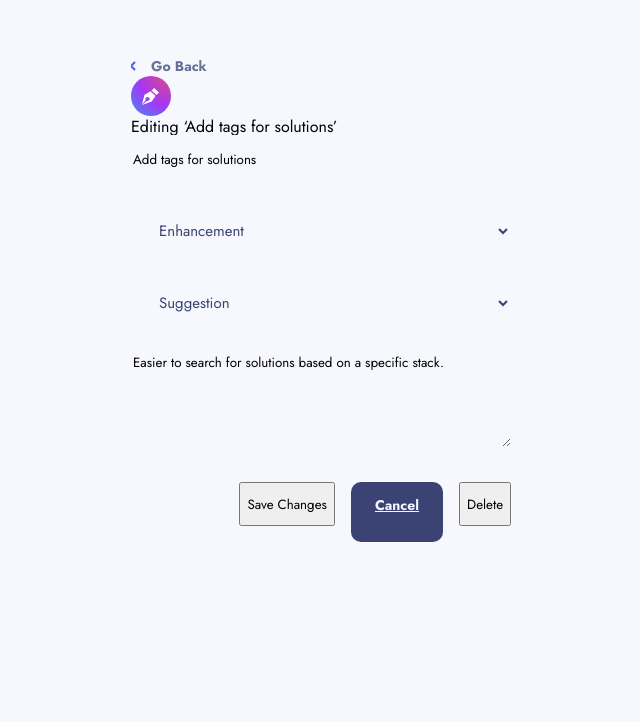
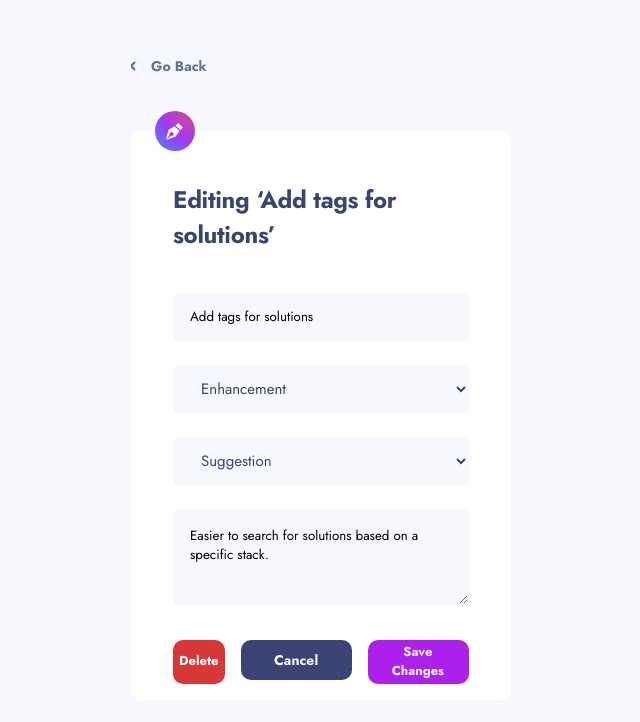
Before and after one commit to acunmedyaakademi/sude-irem-berna-mucahit-feedback-board, a React (Vite) app: page /edit-feedback/1 in a window 1280 px wide. Shown: the part 124-846 px from the top of the page, without its empty margins (319-959 px from the left). Built offline with nearby package versions, Linux system fonts and the light colour scheme.

Commit message:
css hataları düzeltildi

```diff
--- a/src/App.css
+++ b/src/App.css
@@ -931,14 +931,24 @@ label {
 /* mücahit start */
 
 .edit-feedback-page {
-  margin: 108px 24px;
+  margin: 34px 24px;
+}
+.edit-feedback-page .go-back-btn{
+  margin-bottom: 55px;
 }
 .feedback-newpage-main {
-  padding: 0 24px;
+  padding: 24px 24px;
   background-color: var(--white);
+  border-radius: 10px;
+  position: relative;
+}
+.feedback-newpage-main img{
+  position: absolute;
+  top: -20px;
+  left: 24px;
 }
 .feedback-newpage-main h2 {
-  padding-top: 44px;
+  padding-top: 20px;
   font-weight: 700;
   font-size: 18px;
   line-height: 26.01px;
@@ -964,11 +974,13 @@ label {
 }
 .edit-feedback-form-cont input {
   background-color: var(--light-gray);
-  border: none;
+  border: 1px solid var(--light-gray);
   width: 100%;
   height: 48px;
   border-radius: 5px;
   margin-bottom: 24px;
+  padding: 15px 16px;
+  outline: none;
 }
 .edit-feedback-form-cont select {
   background-color: var(--light-gray);
@@ -983,16 +995,22 @@ label {
   letter-spacing: 0px;
   padding-left: 16px;
   color: var(--dark-blue);
+  outline: none;
 }
 .edit-feedback-form-cont textarea {
   width: 100%;
   height: 120px;
   background-color: var(--light-gray);
-  border: none;
+  border: 1px solid var(--light-gray);
   border-radius: 5px;
   margin-bottom: 40px;
-}
-.edit-feedback-btns-container button {
+  padding: 16px 24px 16px 16px;
+  outline: none;
+}
+.edit-feedback-form-cont textarea:focus, .edit-feedback-form-cont input:focus{
+  border: 1px solid var(--blue);
+}
+.edit-feedback-btns-container button, .feedback-btn {
   width: 100%;
   height: 40px;
   display: flex;
@@ -1000,9 +1018,24 @@ label {
   align-items: center;
   justify-content: center;
   margin-bottom: 16px;
-}
-.feedback-newpage-main-form {
-  padding-bottom: 24px;
+  font-weight: 700;
+  font-size: 13px;
+  line-height: 18.79px;
+  letter-spacing: 0px;
+  text-align: center;
+  text-decoration: none;
+}
+
+.feedback-btn.feedback-btn--new{
+  margin-bottom: 0;
+}
+.edit-feedback-btns-container button.delete-btn{
+  background-color: var(--red);
+  color: var(--white);
+  border-radius: 10px;
+  border: none;
+  outline: none;
+  cursor: pointer;
 }
 .addfeedback-btn {
   color: var(--gray);
@@ -1317,8 +1350,7 @@ label {
         #e84d70 0%,
         #a337f6 53.09%,
         #28a7ed 100%
-      )
-      /* warning: gradient uses a rotation that is not supported by CSS and may not behave as expected */;
+      );
     padding-inline: 24px 40px;
     border-radius: 10px;
     width: 100%;
--- a/src/pages/EditFeedback.jsx
+++ b/src/pages/EditFeedback.jsx
@@ -57,7 +57,7 @@ export default function EditFeedback() {
     <>
       <div className="edit-feedback-page">
         <GoBackBtn url={`/feedback-details/${feedbackId}`} />
-        <div className="edit-feedback-main-cont">
+        <div className="feedback-newpage-main">
           <img src="/images/edit-icon.svg" alt="Edit Icon" />
           <h2>Editing ‘{currentFeedback?.title}’</h2>
           <div className="edit-feedback-form-cont">
@@ -80,10 +80,10 @@ export default function EditFeedback() {
               </select>
               <textarea name="description" defaultValue={currentFeedback?.description} rows="4"></textarea>
               <div className="edit-feedback-btns-container">
-                <button onClick={handleDelete} type="button" className="delete-btn">Delete</button>
+                <button className="addfeedback-btn" type="submit">Save Changes</button>
                 <Link className="feedback-btn" to={`/feedback-details/${feedbackId}`}>Cancel</Link>
                 <Outlet />
-                <button type="submit">Save Changes</button>
+                <button onClick={handleDelete} type="button" className="delete-btn">Delete</button>
               </div>
             </form>
           </div>
--- a/src/pages/NewFeedback.jsx
+++ b/src/pages/NewFeedback.jsx
@@ -39,9 +39,10 @@ export default function NewFeedback() {
 
   return (
     <>
-      <GoBackBtn url={'/'} />
       <div className="edit-feedback-page">
+        <GoBackBtn url={'/'} />
         <div className="feedback-newpage-main">
+          <img src="/images/new-feedback-icon.svg" alt="Icon" />
           <h2>Create New Feedback</h2>
           <form onSubmit={handleSubmit}>
             <div className="feedback-newpage-main-form">
@@ -86,7 +87,7 @@ export default function NewFeedback() {
                   Add Feedback
                 </button>
                 <button
-                  className="feedback-btn"
+                  className="feedback-btn feedback-btn--new"
                   onClick={() =>
                     setFeedback({ title: "", category: "Feature", detail: "" })
                   }
```
Also changed, not shown: public/images/new-feedback-icon.svg (added).
